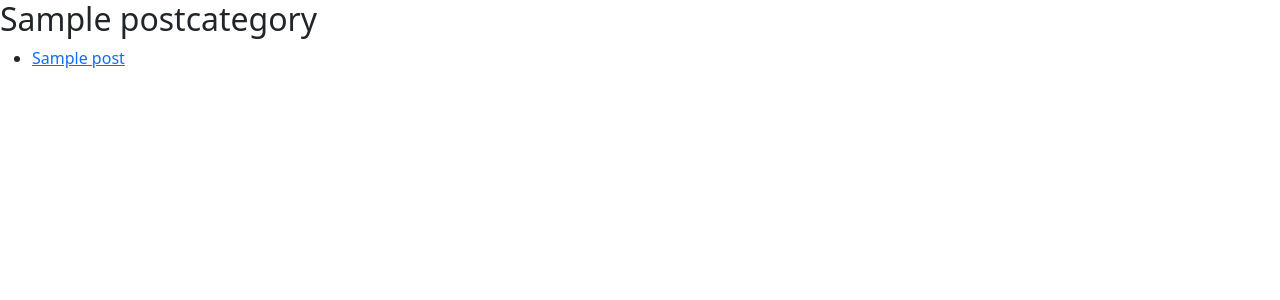
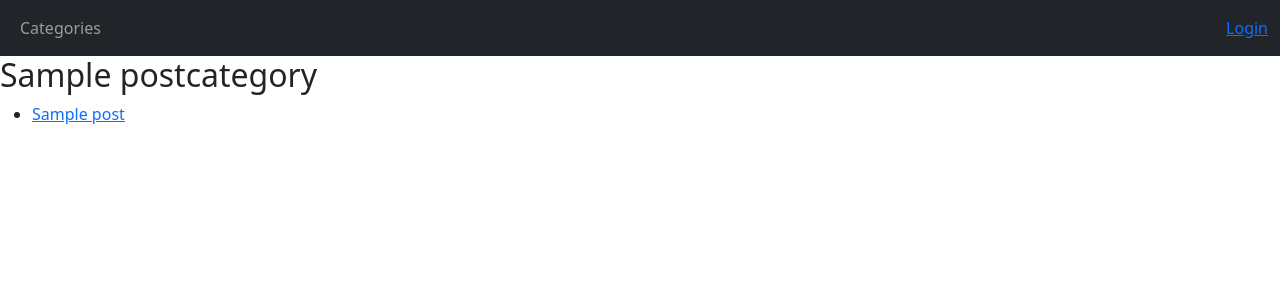
Before and after one commit to pris-matic/hobbysite-CD-3, a Django app: page /forum/threads/ in a window 1280 px wide. Shown: the top 300 px of the page. Run offline with Django 5.2, Linux system fonts and the light colour scheme; tables that the repository leaves empty hold one stand-in row (values such as "Sample post").

Commit message:
now makes use of a navbar

```diff
--- a/hobbysite/forum/templates/base.html
+++ b/hobbysite/forum/templates/base.html
@@ -6,6 +6,32 @@
     <title>{% block title %}My Amazing Site {% endblock %}</title>
 </head>
 <body>
+    <nav class="navbar navbar-expand navbar-dark bg-dark">
+        <div class="container-fluid">
+			<div>
+				<ul class="navbar-nav">
+					<li class="nav-item">
+						<a class="nav-link" href="{% url 'forum:getForumCategories' %}">Categories</a>
+					</li>
+				</ul>
+			</div>
+			<div>
+				<ul class="navbar-nav">
+					<li class="nav-item">
+						{% if user.is_authenticated %}
+						    <form method="post" action="{% url 'logout' %}">
+						        {% csrf_token %}
+						        {{ form.as_p }}
+						        <button class="nav-link" type="submit">Logout</button>
+						    </form>
+						{% else %}
+						    <a href="{% url 'login' %}">Login</a>
+						{% endif %}
+					</li>
+				</ul>
+			</div>
+		</div>
+    </nav>
     <div id = "content">
         {% block content %}{% endblock %}
     </div>
```
